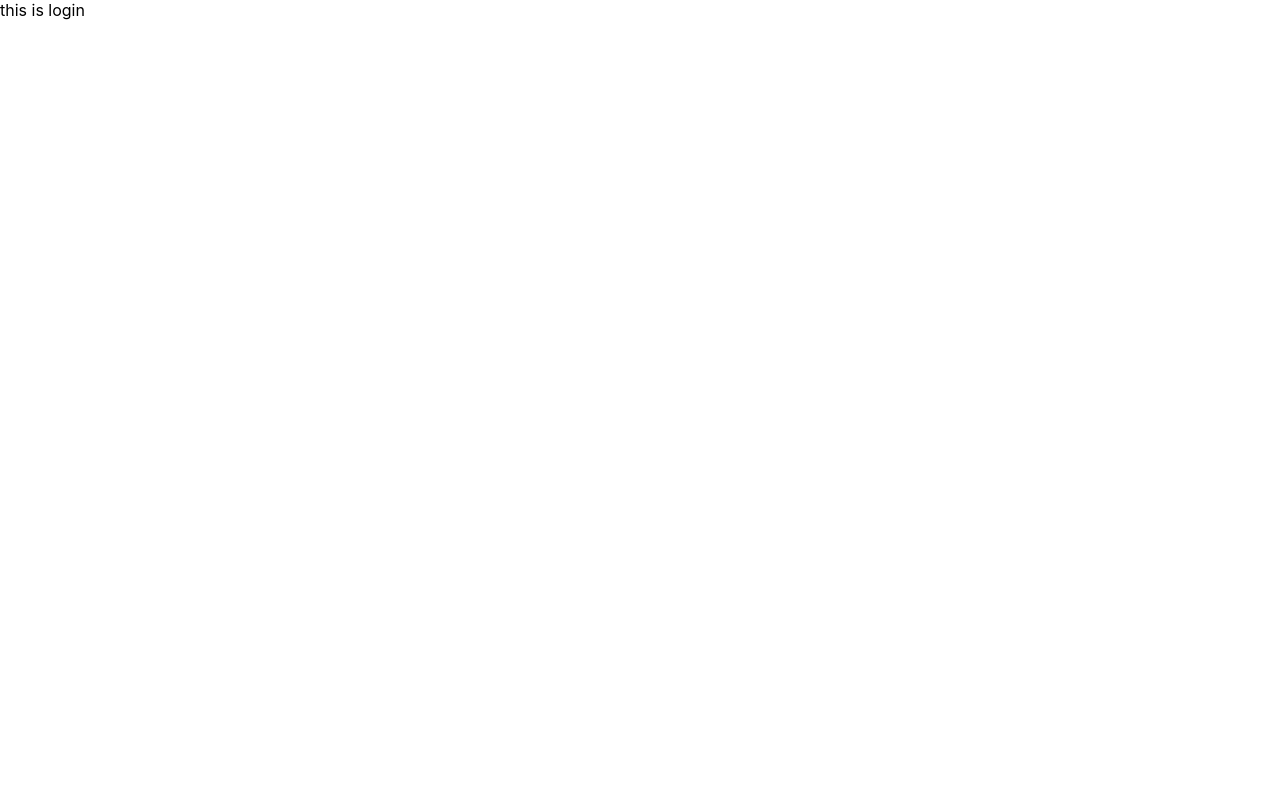
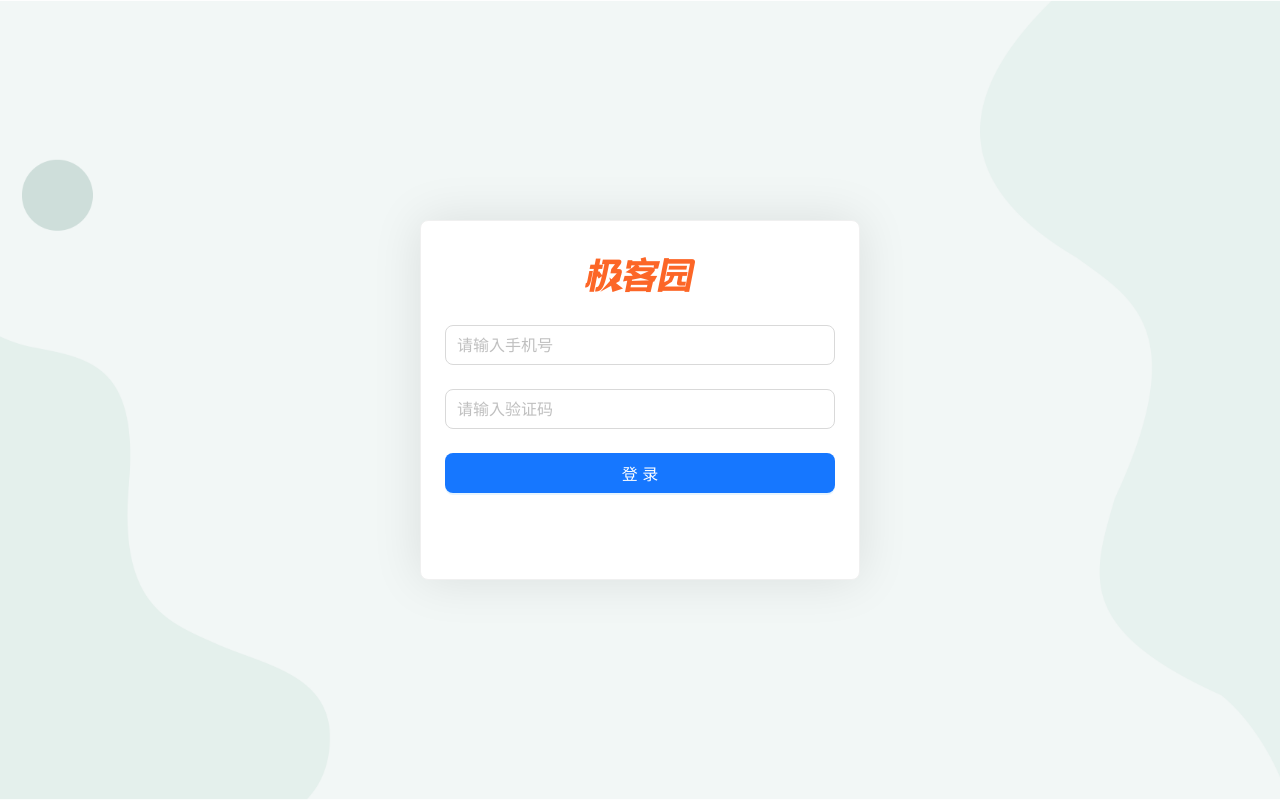
Before and after one commit to xiaoyuzs/react_learn, a React (Create React App) app: page / in a window 1280 px wide. Built offline with nearby package versions, Linux system fonts and the light colour scheme.

Commit message:
表单校验和数据收集

```diff
--- a/src/pages/Login/index.js
+++ b/src/pages/Login/index.js
@@ -1,5 +1,51 @@
+import './index.scss'
+import { Card, Form, Input, Button } from 'antd'
+import logo from '@/assets/logo.png'
+
 const Login = () => {
-    return <div>this is login</div>
+    const onFinish = (values) => {
+        console.log(values);
+    }
+    return (
+        <div className="login">
+            <Card className="login-container">
+                <img className="login-logo" src={logo} alt="" />
+                {/* 登录表单 */}
+                <Form onFinish={onFinish} validateTrigger="onBlur" >
+                    <Form.Item
+                        name="mobile"
+                        rules={[
+                            {
+                                required: true,
+                                message: '请输入手机号',
+                            },
+                            {
+                                pattern:/^1(3[0-9]|4[01456879]|5[0-35-9]|6[2567]|7[0-8]|8[0-9]|9[0-35-9])\d{8}$/,
+                                message:"请输入正确的手机号格式"
+                            }
+                        ]}
+                    >
+                        <Input size="large" placeholder="请输入手机号" />
+                    </Form.Item>
+                    <Form.Item>
+                        <Input size="large" placeholder="请输入验证码"
+                            name="code"
+                            rules={[
+                                {
+                                    required: true,
+                                    message: '请输入验证码',
+                                },
+                            ]} />
+                    </Form.Item>
+                    <Form.Item>
+                        <Button type="primary" htmlType="submit" size="large" block>
+                            登录
+                        </Button>
+                    </Form.Item>
+                </Form>
+            </Card>
+        </div>
+    )
 }
 
 export default Login
--- /dev/null
+++ b/src/pages/Login/index.scss
@@ -0,0 +1,29 @@
+.login {
+    width: 100%;
+    height: 100%;
+    position: absolute;
+    left: 0;
+    top: 0;
+    background: center/cover url('~@/assets/login.png');
+
+    .login-logo {
+      width: 200px;
+      height: 60px;
+      display: block;
+      margin: 0 auto 20px;
+    }
+
+    .login-container {
+      width: 440px;
+      height: 360px;
+      position: absolute;
+      left: 50%;
+      top: 50%;
+      transform: translate(-50%, -50%);
+      box-shadow: 0 0 50px rgb(0 0 0 / 10%);
+    }
+
+    .login-checkbox-label {
+      color: #1890ff;
+    }
+  }
```
Also changed, not shown: src/assets/login.png (added), src/assets/logo.png (added).
